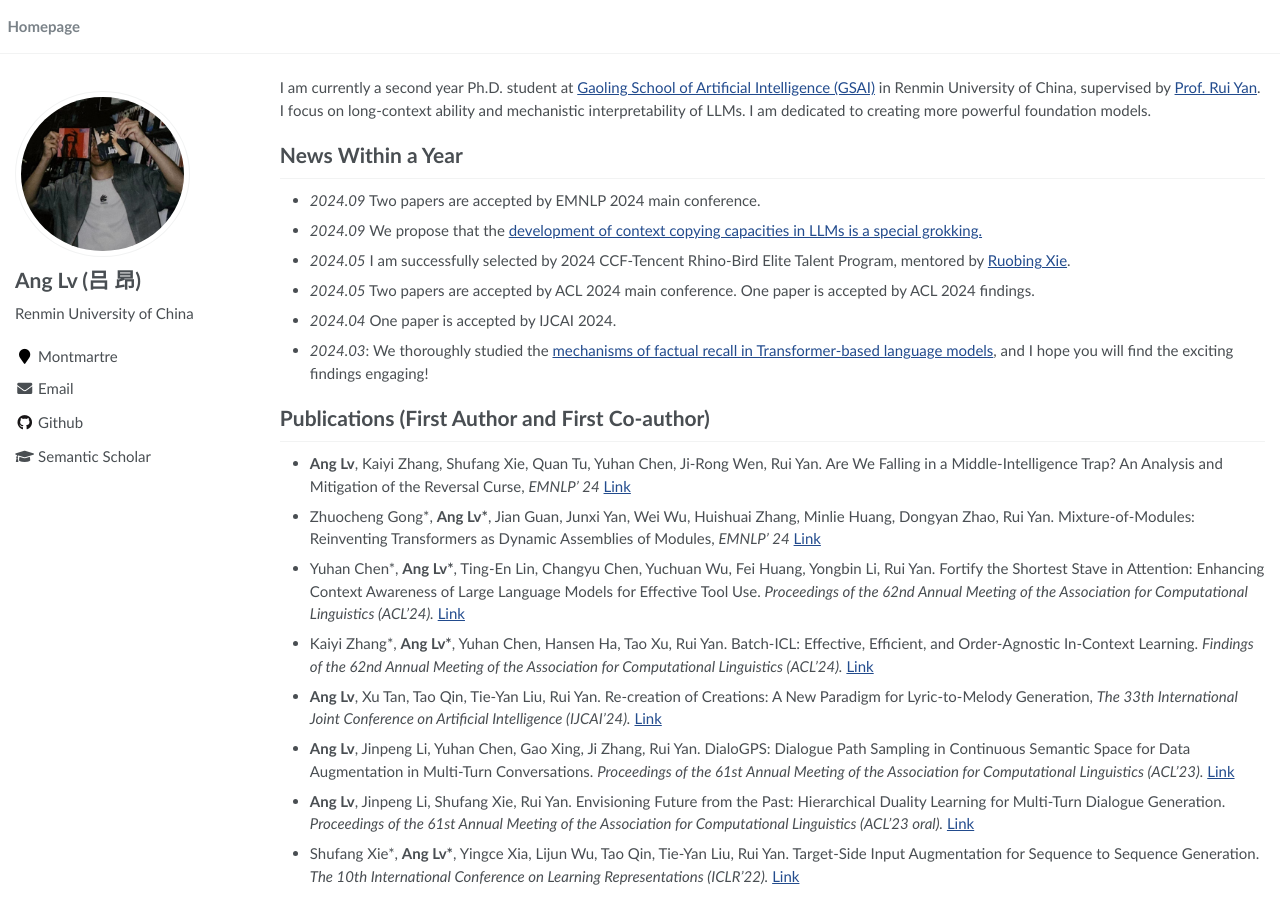
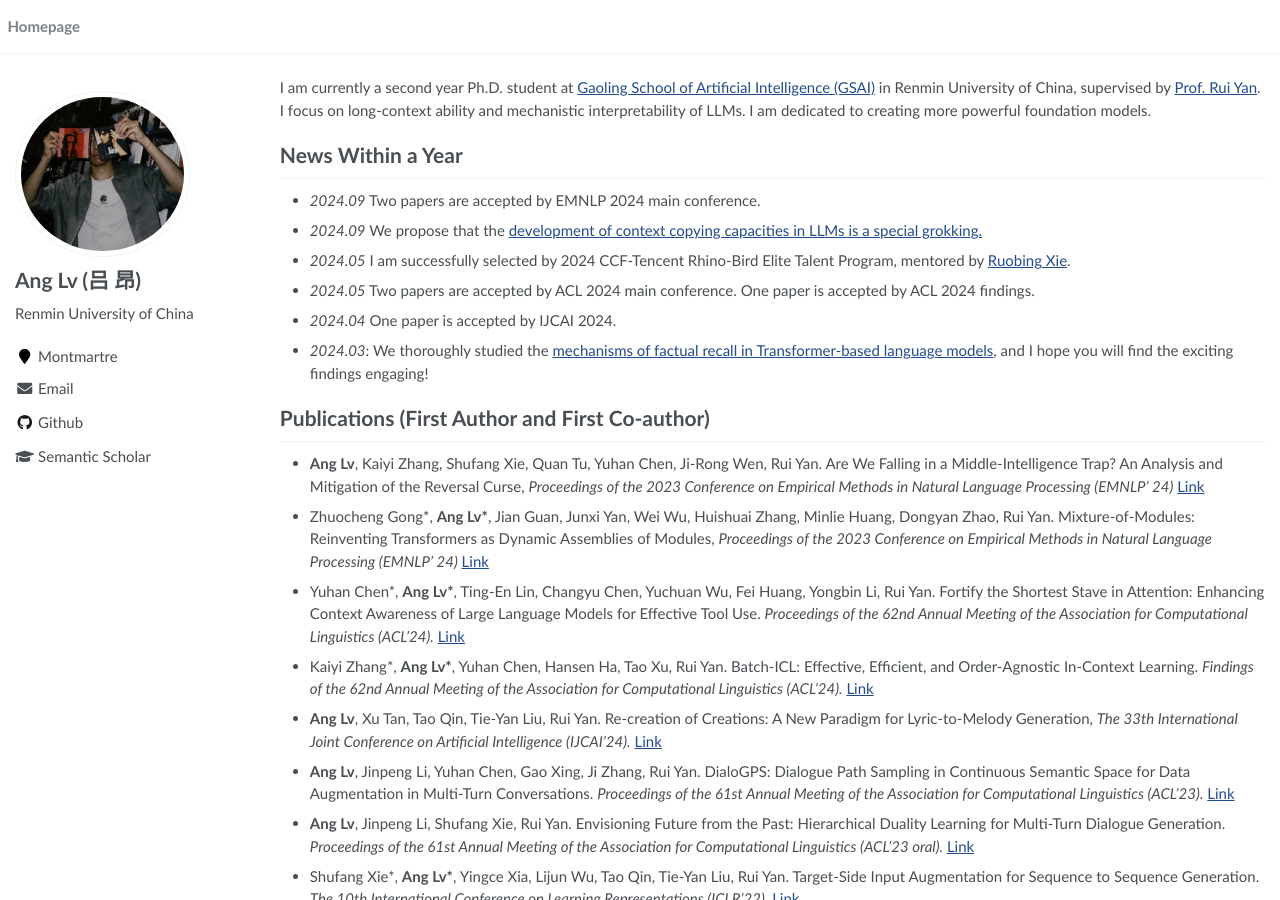
Before and after one commit to trestad/trestad.github.io, a Jekyll site: the page built from _pages/about.md, in a window 1280 px wide and 900 px high. Built offline with Jekyll 4.4.1, drawn with Linux system fonts in a browser that asks for light colours.

Commit message:
Update about.md

```diff
--- a/_pages/about.md
+++ b/_pages/about.md
@@ -28,9 +28,9 @@ I am currently a second year Ph.D. student at [Gaoling School of Artificial Inte
 
 # Publications (First Author and First Co-author)
 
-- **Ang Lv**, Kaiyi Zhang, Shufang Xie, Quan Tu, Yuhan Chen, Ji-Rong Wen, Rui Yan. Are We Falling in a Middle-Intelligence Trap? An Analysis and Mitigation of the Reversal Curse, *EMNLP' 24* [Link](https://arxiv.org/abs/2311.07468)
+- **Ang Lv**, Kaiyi Zhang, Shufang Xie, Quan Tu, Yuhan Chen, Ji-Rong Wen, Rui Yan. Are We Falling in a Middle-Intelligence Trap? An Analysis and Mitigation of the Reversal Curse, *Proceedings of the 2023 Conference on Empirical Methods in Natural Language Processing (EMNLP' 24)* [Link](https://arxiv.org/abs/2311.07468)
 
-- Zhuocheng Gong\*, **Ang Lv\***, Jian Guan, Junxi Yan, Wei Wu, Huishuai Zhang, Minlie Huang, Dongyan Zhao, Rui Yan. Mixture-of-Modules: Reinventing Transformers as Dynamic Assemblies of Modules, *EMNLP' 24* [Link](https://arxiv.org/pdf/2407.06677)
+- Zhuocheng Gong\*, **Ang Lv\***, Jian Guan, Junxi Yan, Wei Wu, Huishuai Zhang, Minlie Huang, Dongyan Zhao, Rui Yan. Mixture-of-Modules: Reinventing Transformers as Dynamic Assemblies of Modules, *Proceedings of the 2023 Conference on Empirical Methods in Natural Language Processing (EMNLP' 24)* [Link](https://arxiv.org/pdf/2407.06677)
 
 - Yuhan Chen\*, **Ang Lv\***, Ting-En Lin, Changyu Chen, Yuchuan Wu, Fei Huang, Yongbin Li, Rui Yan. Fortify the Shortest Stave in Attention: Enhancing Context Awareness of Large Language Models for Effective Tool Use. *Proceedings of the 62nd Annual Meeting of the Association for Computational Linguistics (ACL'24).* [Link](https://arxiv.org/abs/2312.04455)
 
```
